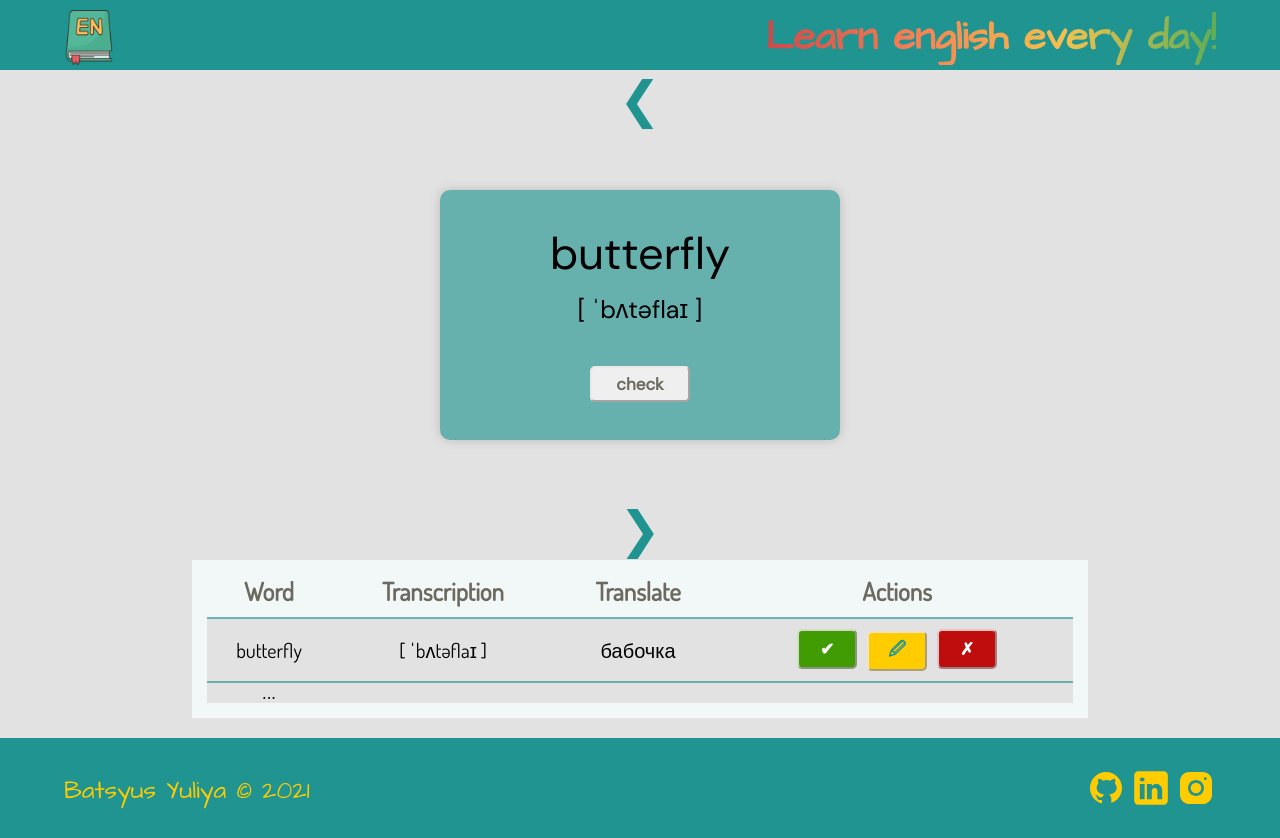
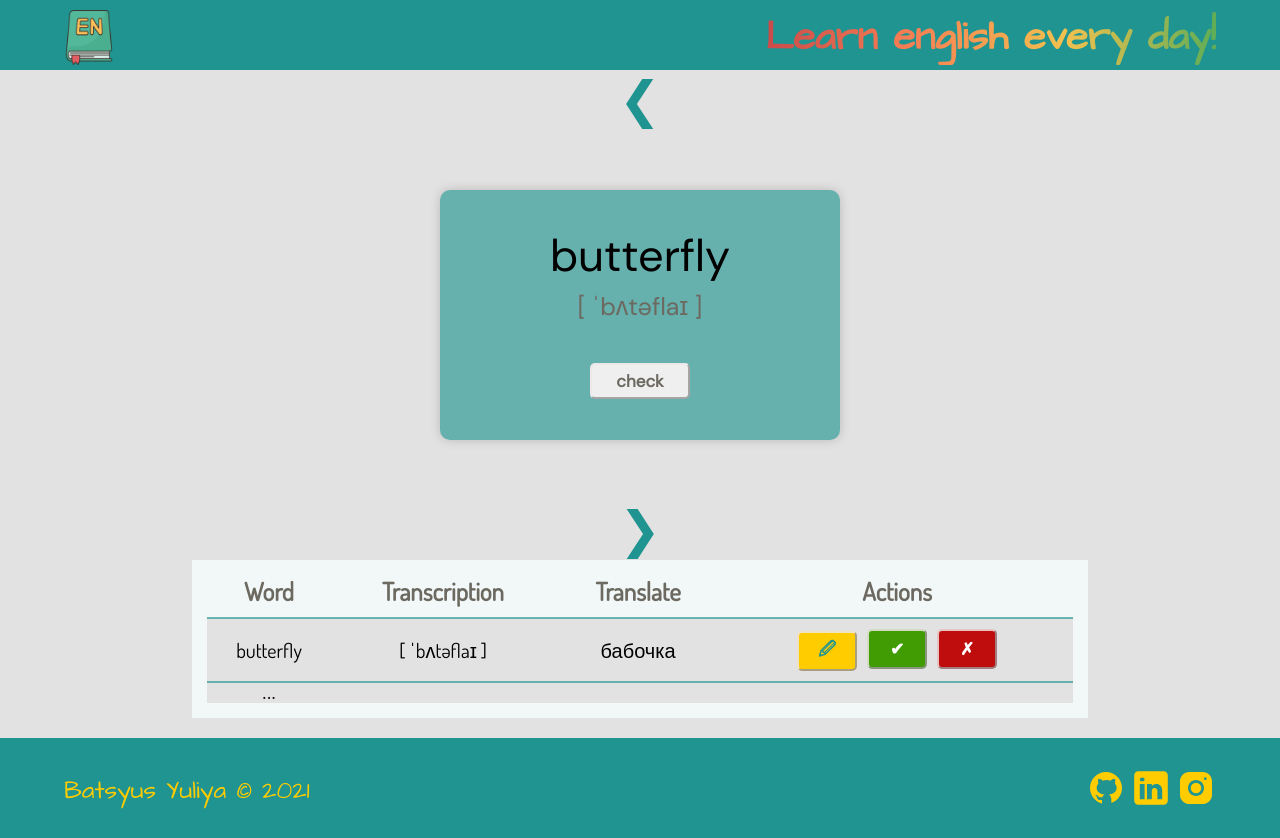
Before and after one commit to JBatsyus/english_cards, a React (Create React App) app in the folder card_eng/: page / in a window 1280 px wide. Built offline with nearby package versions, Linux system fonts and the light colour scheme.

Commit message:
подправила стиль карточки

```diff
--- a/card_eng/src/components/card/Card.scss
+++ b/card_eng/src/components/card/Card.scss
@@ -20,11 +20,12 @@
   .card_word {
     font-family: "DMSans-Regular", sans-serif;
     font-size: 45px;
-    padding-bottom: 10px;
+    padding-bottom: 5px;
   }
   .card_transcription {
     font-family: "DMSans-Regular", sans-serif;
     padding-bottom: 20px;
+    color: $quartz_gray;
     font-size: 25px;
   }
   .card_translation {
--- a/card_eng/src/components/table/index.jsx
+++ b/card_eng/src/components/table/index.jsx
@@ -21,8 +21,8 @@ const Table = () => {
             <td>[ ˈbʌtəflaɪ ]</td>
             <td>бабочка</td>
             <td>
+              <ButtonEdit />
               <ButtonSave />
-              <ButtonEdit />
               <ButtonDelete />
             </td>
           </tr>
```
